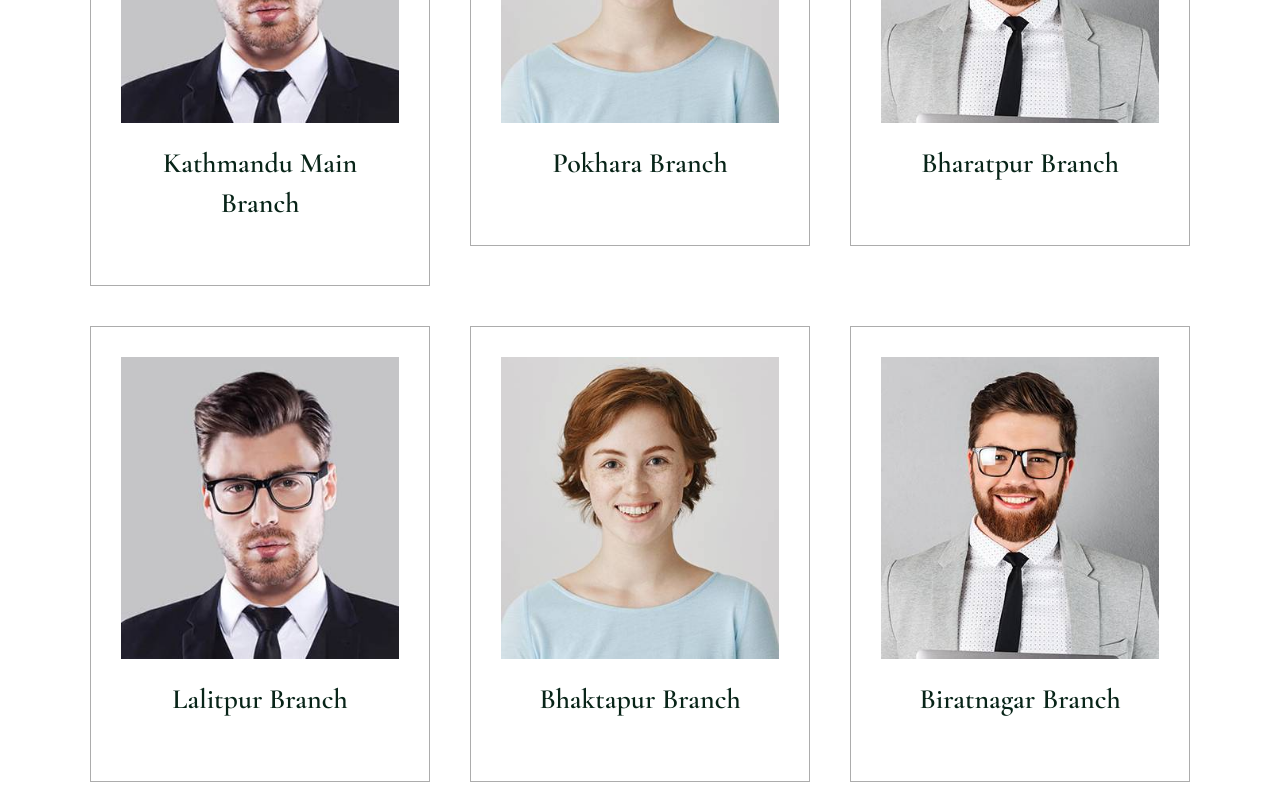
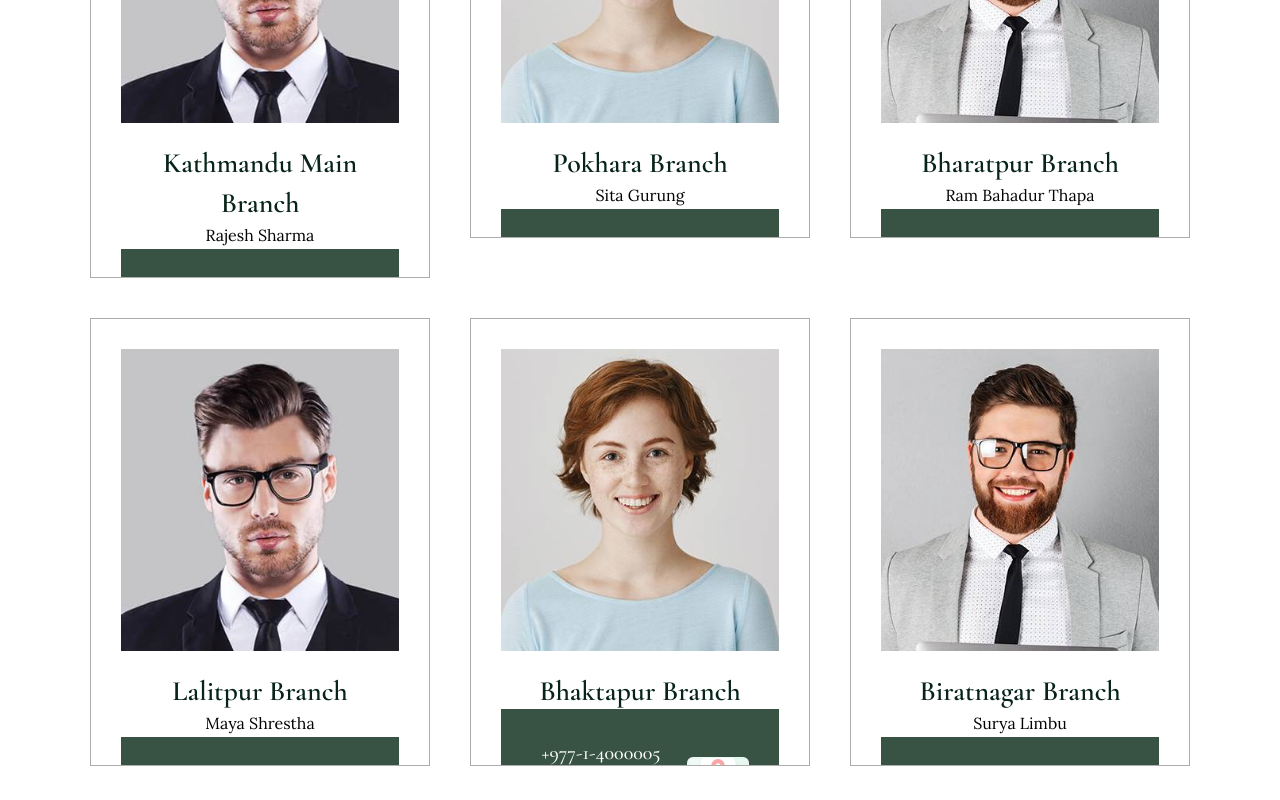
Before and after one commit to anjanuprety/glbslFE, a React (Vite) app: page /branches in a window 1280 px wide. Shown: the part 1200-2000 px from the top of the page. Built offline with nearby package versions, Linux system fonts and the light colour scheme.

Commit message:
Fixed the naming issue

```diff
--- a/src/Pages/Branches/components/BranchTile.tsx
+++ b/src/Pages/Branches/components/BranchTile.tsx
@@ -62,75 +62,55 @@ const BranchTile: React.FC<BranchTileProps> = ({
       />
 
       {/* Content container with relative positioning for hover overlay */}
-      <div className="relative overflow-hidden">
+      <div className="relative">
 
-        {/* Visible content - branch name only */}
-        <div className="px-4 lg:px-[30px] pt-5 pb-8">
-          {/* Combined branch name - no separate location line */}
-          <h3 className="text-xl sm:text-2xl lg:text-2xl xl:text-[28px] leading-7 md:leading-8 lg:leading-10 text-lightBlack dark:text-white font-semibold font-Garamond text-center group-hover:opacity-0 transition-opacity duration-500">
+        {/* Visible content - branch name and manager name */}
+        <div className="px-4 lg:px-[30px] pt-5">
+          {/* Combined branch name */}
+          <h3 className="text-xl sm:text-2xl lg:text-2xl xl:text-[28px] leading-7 md:leading-8 lg:leading-10 text-lightBlack dark:text-white font-semibold font-Garamond text-center hover:opacity-0">
             {displayName}
           </h3>
+          {/* Manager name - visible normally, hidden on hover like PersonTile */}
+          <p className="text-sm md:text-base leading-[26px] text-Gray dark:text-lightGray font-normal font-Lora text-center group-hover:text-white dark:hover:text-white hover:opacity-0">
+            {managerName}
+          </p>
         </div>
 
-        {/* Hover reveal panel - positioned to not show when not hovered */}
-        {/* Uses bg-normalBlack (green) instead of bg-khaki (yellow) for consistency */}
-        <div className="p-6 bg-normalBlack flex items-center justify-center absolute bottom-[-100%] group-hover:bottom-0 transition-all duration-500 left-0 right-0 h-full">
+        {/* Hover reveal panel - follows PersonTile pattern exactly */}
+        {/* Uses bg-normalBlack (green) and proper positioning like PersonTile */}
+        <div className="p-[30px] bg-normalBlack grid items-center justify-center absolute bottom-[-150px] sm:bottom-[-170px] md:bottom-[-150px] group-hover:bottom-[-38px] lg:group-hover:bottom-[-30px] transition-all duration-500 left-0 right-0">
 
-          {/* Main content container with two sections: contact info and map */}
-          <div className="grid grid-cols-5 gap-6 w-full h-full items-center">
+          {/* Contact information and map in grid layout */}
+          <div className="grid grid-cols-3 gap-4 w-full items-center">
 
-            {/* Contact information section - takes 3/5 of the width for bigger fonts */}
-            <div className="col-span-3 text-center lg:text-left text-white space-y-3">
+            {/* Contact information section - takes 2/3 of the width */}
+            <div className="col-span-2 text-center text-white space-y-1">
 
-              {/* Branch name in hover */}
-              <h4 className="text-white font-semibold text-lg lg:text-xl font-Garamond leading-tight">
-                {displayName}
-              </h4>
-
-              {/* Branch phone number */}
-              <p className="text-white font-medium text-base lg:text-lg font-Lora leading-relaxed">
-                📞 {phoneNumber}
+              {/* Branch phone number - no emoji, better font */}
+              <p className="text-white font-medium leading-6 text-lg lg:text-xl font-Garamond">
+                {phoneNumber}
               </p>
 
-              {/* Branch address */}
-              <p className="text-white font-medium text-sm lg:text-base font-Lora leading-relaxed">
-                📍 {address}
-              </p>
-
-              {/* Manager email if available */}
+              {/* Manager email if available - no emoji, better font */}
               {managerEmail && (
-                <p className="text-white font-medium text-sm lg:text-base font-Lora leading-relaxed break-all">
-                  ✉️ {managerEmail}
+                <p className="text-white font-medium leading-6 text-lg lg:text-xl font-Garamond break-all">
+                  {managerEmail}
                 </p>
               )}
             </div>
 
-            {/* Map section - takes 2/5 of the width, positioned to the right */}
-            <div className="col-span-2 flex items-center justify-center">
+            {/* Map section - takes 1/3 of the width */}
+            <div className="col-span-1 flex items-center justify-center">
               <div className="w-full">
                 <BranchMap
                   coordinates={coordinates}
                   location={location}
-                  height="140px"
+                  height="80px"
                   width="100%"
                   zoom={15}
                   showMarker={true}
-                  className="rounded-lg border-2 border-white/20 hover:border-white/40 transition-all duration-300"
+                  className="rounded-md border border-white/20"
                 />
-                {/* View larger map link */}
-                <div className="text-center mt-2">
-                  <button
-                    className="text-white/80 hover:text-white text-sm font-Lora underline underline-offset-2 hover:no-underline transition-all duration-300"
-                    onClick={(e) => {
-                      e.preventDefault();
-                      const googleMapsUrl = `https://www.google.com/maps/search/?api=1&query=${coordinates.latitude},${coordinates.longitude}`;
-                      window.open(googleMapsUrl, '_blank');
-                    }}
-                    aria-label={`View ${location} on larger map`}
-                  >
-                    View on Map
-                  </button>
-                </div>
               </div>
             </div>
           </div>
```
